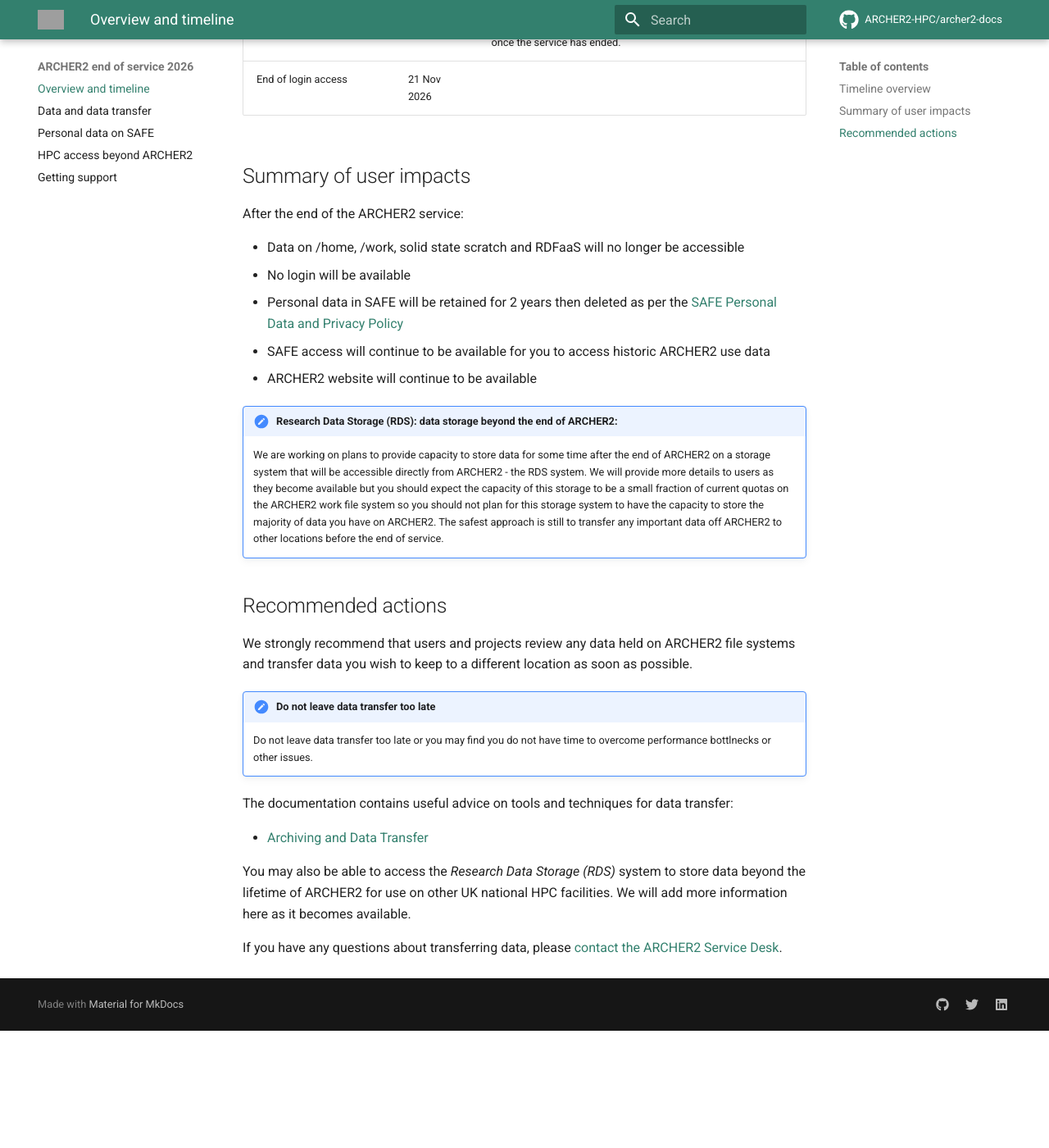
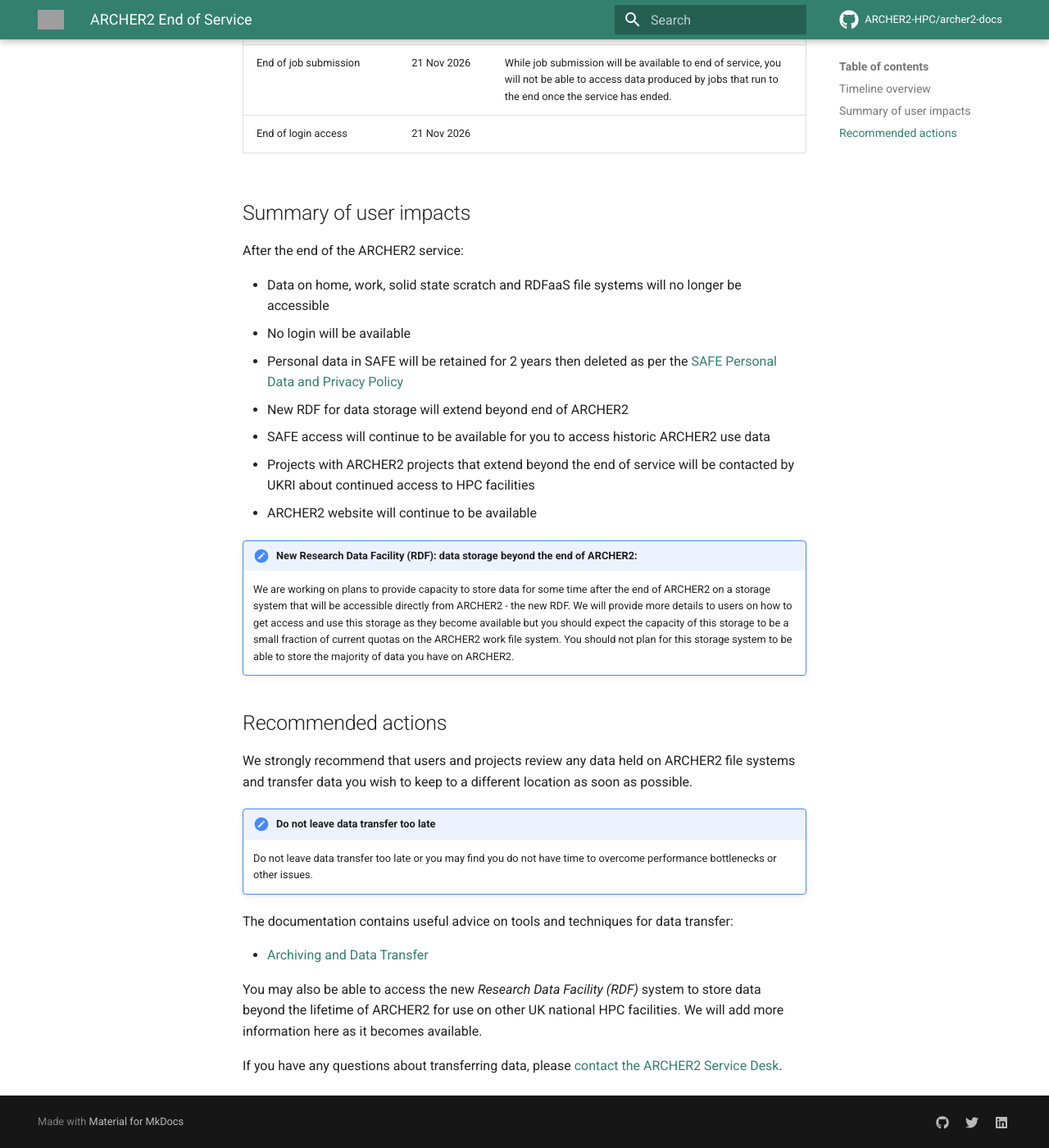
Before and after one commit to ARCHER2-HPC/archer2-docs, an MkDocs documentation site: the page built from docs/end-of-service-2026/index.md, in a window 1280 px wide and 1400 px high, scrolled down 1560 px. Shown: the whole window at 82% size. Built offline with MkDocs 1.6.1 and Material for MkDocs 9.7.7, drawn with Linux system fonts in a browser that asks for light colours; comment, search, counter and statistics services are not loaded; before the commit the page ends 2817 px from its top, so only the background shows below that; some of the changed text lies outside the part shown; grey boxes are pictures that could not be loaded.

Commit message:
Final edits before initial merge

```diff
--- a/docs/end-of-service-2026/index.md
+++ b/docs/end-of-service-2026/index.md
@@ -41,7 +41,8 @@
 
 | Item | Time/Date | Notes |
 |---|---|---|
-| End of /home, /work, solid state scratch data access | 21 Nov 2026 |  |
+| RDF data access start | TBC Summer 2026 | New RDF for data storage beyond end of ARCHER2 |
+| End of home, work, solid state scratch file system access | 21 Nov 2026 |  |
 | End of RDFaaS data access | 21 Nov 2026 |  |
 | End of job submission | 21 Nov 2026 | While job submission will be available to end of service, you will not be able to access data produced by jobs that run to the end once the service has ended. |
 | End of login access | 21 Nov 2026 |  |
@@ -50,20 +51,22 @@
 
 After the end of the ARCHER2 service:
 
-- Data on /home, /work, solid state scratch and RDFaaS will no longer be accessible
+- Data on home, work, solid state scratch and RDFaaS file systems will no longer be accessible
 - No login will be available
 - Personal data in SAFE will be retained for 2 years then deleted as per the [SAFE Personal Data and Privacy Policy](https://www.archer2.ac.uk/about/policies/safe_privacy_policy.html)
+- New RDF for data storage will extend beyond end of ARCHER2
 - SAFE access will continue to be available for you to access historic ARCHER2 use data
+- Projects with ARCHER2 projects that extend beyond the end of service will be contacted by UKRI about continued access to HPC facilities
 - ARCHER2 website will continue to be available
 
-!!! note "Research Data Storage (RDS): data storage beyond the end of ARCHER2: "
+!!! note "New Research Data Facility (RDF): data storage beyond the end of ARCHER2: "
     We are working on plans to provide capacity to store data for some time after the end of
-    ARCHER2 on a storage system that will be accessible directly from ARCHER2 - the RDS system. We will provide
-    more details to users as they become available but you should expect the capacity of this
-    storage to be a small fraction of current quotas on the ARCHER2 work file system so you
-    should not plan for this storage system to have the capacity to store the majority of data
-    you have on ARCHER2. The safest approach is still to transfer any important data off ARCHER2
-    to other locations before the end of service.
+    ARCHER2 on a storage system that will be accessible directly from ARCHER2 - the new RDF.
+    We will provide more details to users on how to get access and use this storage as they
+    become available but you should expect the capacity of this storage to be a small fraction
+    of current quotas on the ARCHER2 work file system. You
+    should not plan for this storage system to be able to store the majority of data
+    you have on ARCHER2.
 
 ## Recommended actions
 
@@ -72,13 +75,13 @@
 
 !!! important "Do not leave data transfer too late"
     Do not leave data transfer too late or you may find you do not have time to overcome
-    performance bottlnecks or other issues.
+    performance bottlenecks or other issues.
 
 The documentation contains useful advice on tools and techniques for data transfer:
 
 - [Archiving and Data Transfer](https://docs.archer2.ac.uk/user-guide/data/#archiving-and-data-transfer)
 
-You may also be able to access the *Research Data Storage (RDS)* system to store data beyond the
+You may also be able to access the new *Research Data Facility (RDF)* system to store data beyond the
 lifetime of ARCHER2 for use on other UK national HPC facilities. We will add more information here
 as it becomes available.
 
--- a/mkdocs.yml
+++ b/mkdocs.yml
@@ -52,12 +52,6 @@
   - "ARCHER2 Known Issues": known-issues/index.md
   - "ARCHER2 Frequently Asked Questions":
     - "General FAQ": faq/index.md
-  - "ARCHER2 end of service 2026":
-    - "Overview and timeline": end-of-service-2026/index.md
-    - "Data and data transfer": end-of-service-2026/data.md
-    - "Personal data on SAFE": end-of-service-2026/safe.md
-    - "HPC access beyond ARCHER2": end-of-service-2026/next-services.md
-    - "Getting support": end-of-service-2026/support.md
   - "User and Best Practice Guide":
     - "Overview": user-guide/index.md
     - "Hardware": user-guide/hardware.md
```
Also changed, not shown: docs/end-of-service-2026/data.md (+9 -6 lines), docs/end-of-service-2026/next-services.md (+26 -1 lines).
